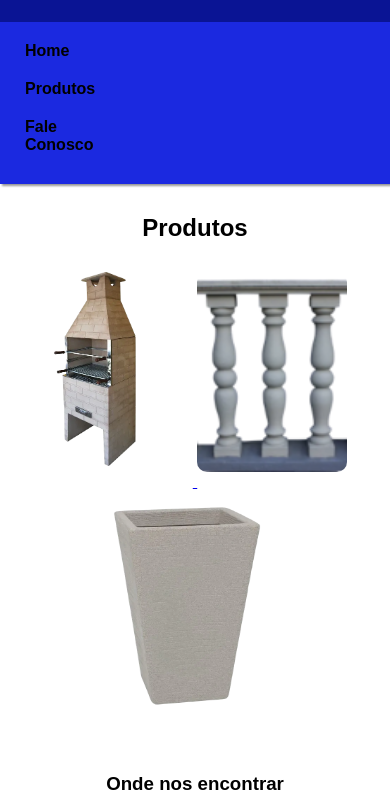
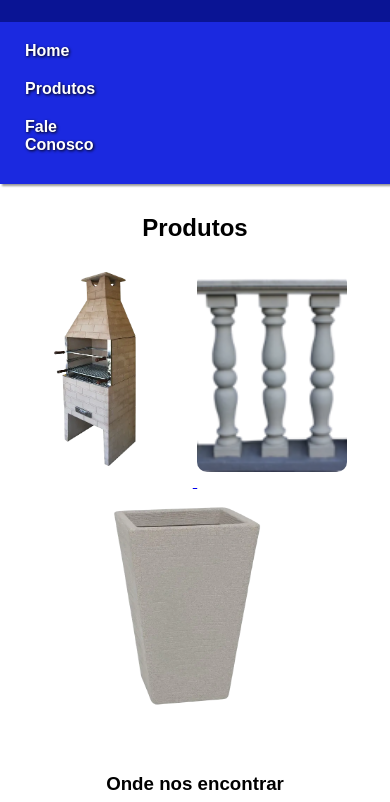
Before and after one commit to viniciuslavouraa/loja_1, a plain HTML site: page index.html in a window 390 px wide. Shown: the part 106-908 px from the top of the page. Drawn offline with Linux system fonts and the light colour scheme; grey boxes are pictures that could not be loaded.

Commit message:
mudei a cor da navehação

```diff
--- a/styles/produto.css
+++ b/styles/produto.css
@@ -61,13 +61,14 @@ main {
         box-shadow: 2px 2px 2px #00000069;
     }
     nav a {
-        color: black;
+        color: white;
         padding-top: 5px;
         padding-right: 40px;
         padding-left: 25px;
         padding-bottom: 5px;
         font: normal bold 1em Arial, Helvetica, sans-serif;
         text-decoration: none;
+        text-shadow: 1px 1px 3px black;
     }
     nav a:hover {
         position: relative;
--- a/styles/style.css
+++ b/styles/style.css
@@ -59,13 +59,14 @@ main {
         box-shadow: 2px 2px 2px #00000069;
     }
     nav a {
-        color: black;
+        color: white;
         padding-top: 5px;
         padding-right: 40px;
         padding-left: 25px;
         padding-bottom: 5px;
         font: normal bold 1em Arial, Helvetica, sans-serif;
         text-decoration: none;
+        text-shadow: 1px 1px 3px black;
     }
     nav a:hover {
         position: relative;
@@ -131,13 +132,14 @@ main {
 
     }
     nav a {
-        color: black;
+        color: white;
         padding-top: 5px;
         padding-left: 10px;
         padding-bottom: 15px;
         width: 60px;
         font: normal bold 1em Arial, Helvetica, sans-serif;
         text-decoration: none;
+        text-shadow: 1px 1px 3px black;
 
     }
 
```
